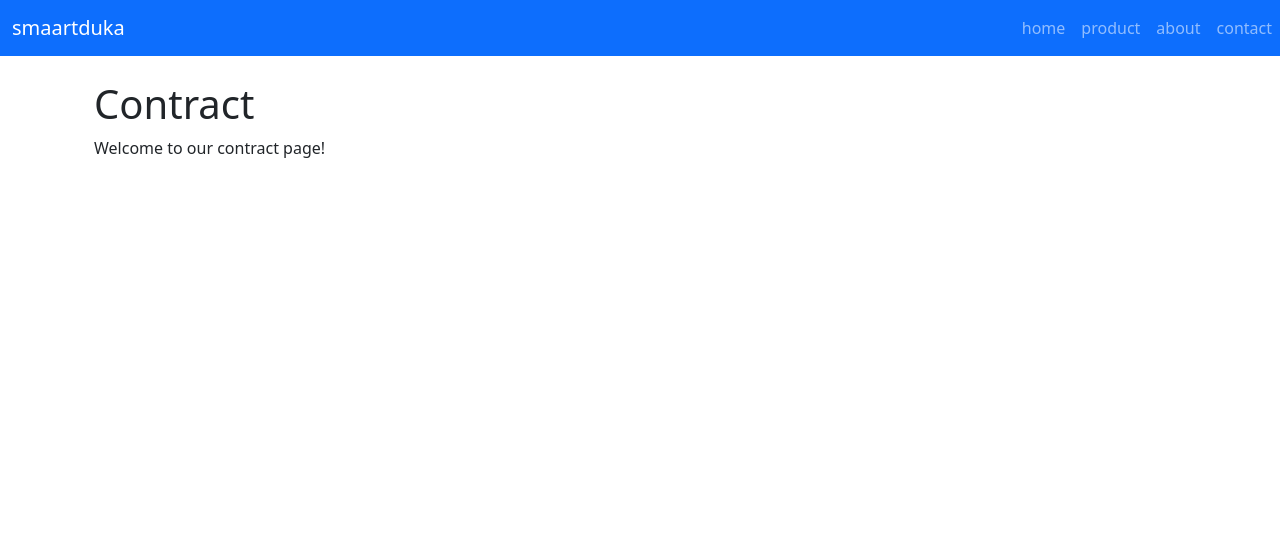
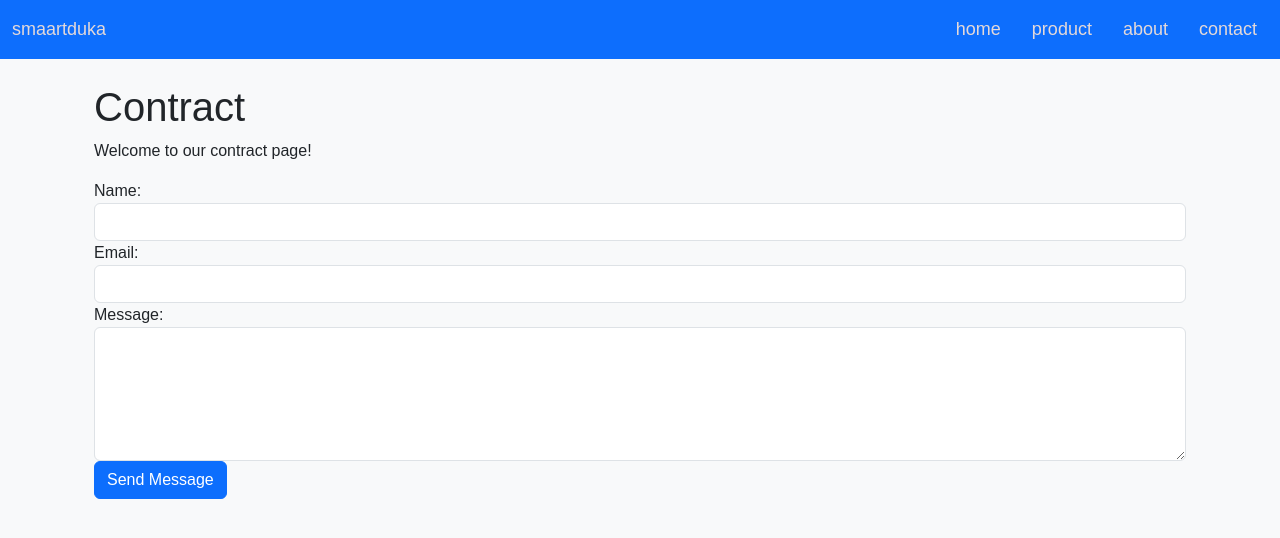
Before and after one commit to rahmoabukar451/smaart_duka, a Flask app: page /contact in a window 1280 px wide. Shown: the top 538 px of the page. Run offline with Flask 3, Linux system fonts and the light colour scheme.

Commit message:
Add files via upload

```diff
--- a/templates/base.html
+++ b/templates/base.html
@@ -9,6 +9,47 @@
         integrity="sha384-sRIl4kxILFvY47J16cr9ZwB07vP4J8+LH7qKQnuqkuIAvNWLzeN8tE5YBujZqJLB" crossorigin="anonymous">
 
 </head>
+<style>
+    body {
+        background-color: #f8f9fa;
+        font-family: Arial, Helvetica, sans-serif;
+    }
+
+    .navbar {
+        margin-bottom: 20px;
+        background-color: aquamarine;
+    }
+
+    .navbar a {
+        color: #e4d9d9;
+        font-size: 18px;
+        margin-right: 15px;
+    }
+
+    hero {
+        background-color: #007bff;
+        color: #fff;
+        padding: 50px 0;
+        text-align: center;
+    }
+
+    btn_custom {
+        background-color: #007bff;
+        color: #201616;
+        border: none;
+        padding: 10px 20px;
+        font-size: 16px;
+        cursor: pointer;
+    }
+
+    btn_custom:hover {
+        background-color: #0b0c0d;
+    }
+
+    card {
+        margin-bottom: 20px;
+    }
+</style>
 
 <body>
     <nav class="navbar navbar-expand-lg navbar-dark bg-primary">
--- a/templates/contact.html
+++ b/templates/contact.html
@@ -4,5 +4,20 @@
 <div class="container">
     <h1>Contract</h1>
     <p>Welcome to our contract page!</p>
+    <form action="/contact" method="POST">
+        <div class="form-group">
+            <label for="name">Name:</label>
+            <input type="text" class="form-control" id="name" name="name" required>
+        </div>
+        <div class="form-group">
+            <label for="email">Email:</label>
+            <input type="email" class="form-control" id="email" name="email" required>
+        </div>
+        <div class="form-group">
+            <label for="message">Message:</label>
+            <textarea class="form-control" id="message" name="message" rows="5" required></textarea>
+        </div>
+        <button type="submit" class="btn btn-primary">Send Message</button>
+    </form>
 </div>
 {% endblock %}
--- a/templates/home.html
+++ b/templates/home.html
@@ -1,7 +1,7 @@
 {% extends "base.html" %}
 
 {% block content %}
-<div class="jumbotron">
+<div class="hero">
     <h1 class="display-4">Welcome to smaartduka!</h1>
     <p class="lead">Your one-stop shop for all your needs.</p>
     <hr class="my-4">
```
Also changed, not shown: templates/about.html (+10 -1 lines), database.db (added), templates/database.db (added), templates/img1.jpg (added), templates/img2.jpg (added), templates/img3.jpg (added), templates/img4.jpg (added).
